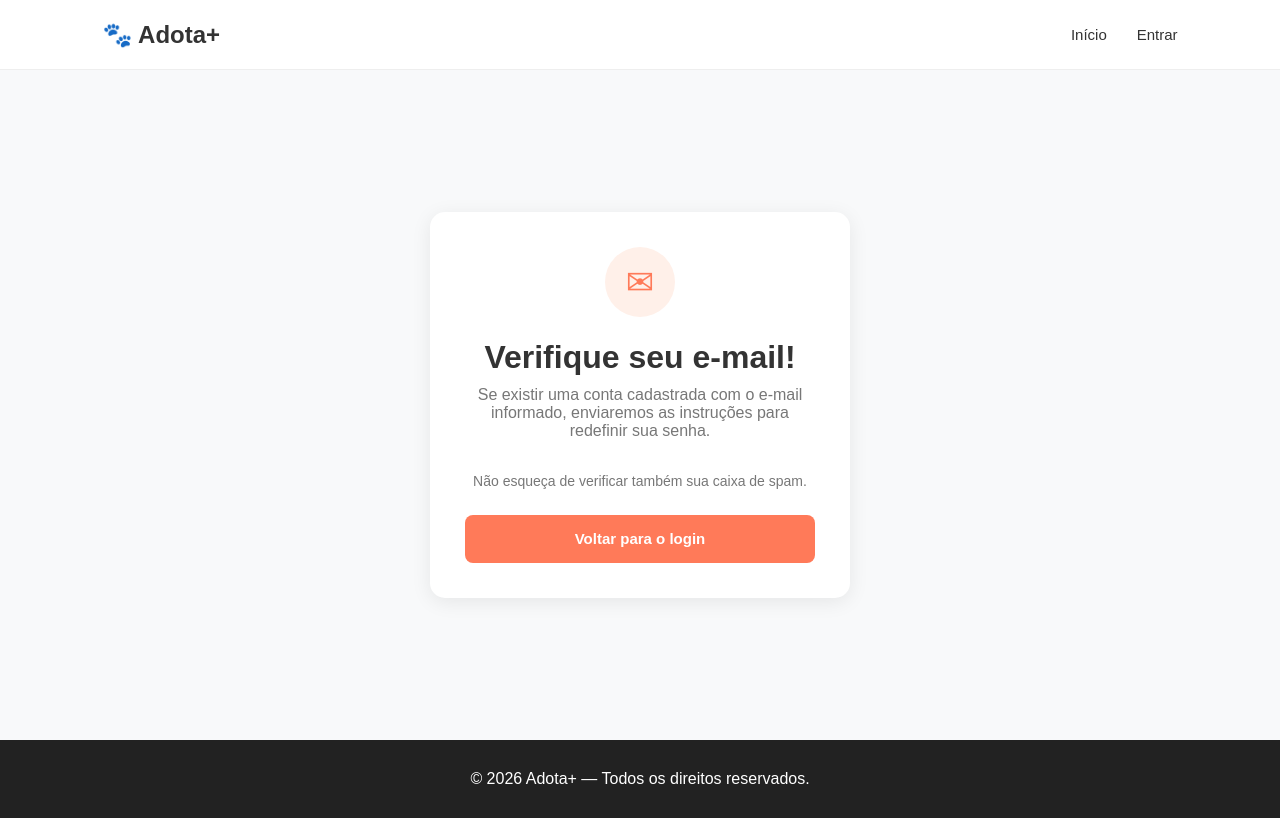
After one commit to igoroliveira77/AdotaMais, a Django app: page /recuperar-senha/enviado/ in a window 1280 px wide. The commit adds this page. Run offline with Django 5.2, Linux system fonts and the light colour scheme.

Commit message:
feat: adiciona recuperação de senha

```diff
--- a/config/settings.py
+++ b/config/settings.py
@@ -130,11 +130,7 @@ STATIC_URL = 'static/'
 # Email
 # https://docs.djangoproject.com/en/6.1/topics/email/#topic-email-configuration
 
-MAILERS = {
-    'default': {
-        'BACKEND': 'django.core.mail.backends.console.EmailBackend',
-    },
-}
+EMAIL_BACKEND = 'django.core.mail.backends.console.EmailBackend'
 
 MEDIA_URL = '/media/'
 MEDIA_ROOT = BASE_DIR / 'media'
--- a/config/urls.py
+++ b/config/urls.py
@@ -18,11 +18,51 @@ from django.contrib import admin
 from django.urls import include, path
 from django.conf import settings
 from django.conf.urls.static import static
+from django.contrib.auth import views as auth_views
 
 urlpatterns = [
     path('admin/', admin.site.urls),
     path('', include('core.urls')),
+
+    path(
+        'recuperar-senha/',
+        auth_views.PasswordResetView.as_view(
+            template_name='core/recuperar_senha.html',
+            email_template_name='core/email_recuperacao_senha.txt',
+            subject_template_name='core/assunto_recuperacao_senha.txt',
+            success_url='/recuperar-senha/enviado/'
+        ),
+        name='password_reset'
+    ),
+
+    path(
+        'recuperar-senha/enviado/',
+        auth_views.PasswordResetDoneView.as_view(
+            template_name='core/senha_enviada.html'
+        ),
+        name='password_reset_done'
+    ),
+
+    path(
+        'redefinir-senha/<uidb64>/<token>/',
+        auth_views.PasswordResetConfirmView.as_view(
+            template_name='core/redefinir_senha.html',
+            success_url='/redefinir-senha/concluido/'
+        ),
+        name='password_reset_confirm'
+    ),
+
+    path(
+        'redefinir-senha/concluido/',
+        auth_views.PasswordResetCompleteView.as_view(
+            template_name='core/senha_redefinida.html'
+        ),
+        name='password_reset_complete'
+    ),
 ]
 
 if settings.DEBUG:
-    urlpatterns += static(settings.MEDIA_URL, document_root=settings.MEDIA_ROOT)
+    urlpatterns += static(
+        settings.MEDIA_URL,
+        document_root=settings.MEDIA_ROOT
+    )
--- a/core/static/core/css/style.css
+++ b/core/static/core/css/style.css
@@ -1672,3 +1672,77 @@ footer {
         align-items: center;
     }
 }
+
+
+
+/* LINK DE RECUPERAÇÃO DE SENHA */
+
+.recuperar-senha-link {
+    display: flex;
+    justify-content: center;
+    margin-top: 14px;
+    margin-bottom: 12px;
+}
+
+.recuperar-senha-link a {
+    color: #ff7a59;
+    font-size: 14px;
+    font-weight: 600;
+    text-decoration: none;
+    transition: color 0.2s;
+}
+
+.recuperar-senha-link a:hover {
+    color: #e96b4b;
+    text-decoration: underline;
+}
+
+
+
+
+/* TELA DE CONFIRMAÇÃO DE RECUPERAÇÃO */
+
+.recuperacao-icone {
+    width: 70px;
+    height: 70px;
+    margin: 0 auto 22px;
+    display: flex;
+    align-items: center;
+    justify-content: center;
+    border-radius: 50%;
+    background-color: #fff0e9;
+    color: #ff7a59;
+    font-size: 34px;
+}
+
+.login-box .recuperacao-observacao {
+    margin: 22px 0;
+    color: #777;
+    font-size: 14px;
+    line-height: 1.6;
+    text-align: center;
+}
+
+.recuperacao-botao {
+    display: flex;
+    align-items: center;
+    justify-content: center;
+    width: 100%;
+    min-height: 48px;
+    box-sizing: border-box;
+    padding: 13px 20px;
+    margin-top: 10px;
+    border: none;
+    border-radius: 8px;
+    background-color: #ff7a59;
+    color: #fff;
+    font-size: 15px;
+    font-weight: 600;
+    text-decoration: none;
+    text-align: center;
+    transition: opacity 0.2s;
+}
+
+.recuperacao-botao:hover {
+    opacity: 0.88;
+}
--- /dev/null
+++ b/core/templates/core/assunto_recuperacao_senha.txt
@@ -0,0 +1 @@
+Recuperação de senha - Adota+
--- /dev/null
+++ b/core/templates/core/senha_enviada.html
@@ -0,0 +1,64 @@
+
+{% load static %}
+
+<!DOCTYPE html>
+<html lang="pt-BR">
+
+<head>
+    <meta charset="UTF-8">
+    <meta name="viewport" content="width=device-width, initial-scale=1.0">
+
+    <title>E-mail enviado | Adota+</title>
+
+    <link rel="stylesheet" href="{% static 'core/css/style.css' %}?v=19">
+</head>
+
+<body>
+
+    <header class="navbar">
+
+        <div class="logo">
+            🐾 Adota+
+        </div>
+
+        <nav>
+            <a href="{% url 'inicio' %}">Início</a>
+            <a href="{% url 'login' %}">Entrar</a>
+        </nav>
+
+    </header>
+
+    <main class="login-container">
+
+        <div class="login-box">
+
+            <div class="recuperacao-icone">
+                ✉
+            </div>
+
+            <h1>Verifique seu e-mail!</h1>
+
+            <p class="login-subtitle">
+                Se existir uma conta cadastrada com o e-mail informado,
+                enviaremos as instruções para redefinir sua senha.
+            </p>
+
+            <p class="recuperacao-observacao">
+                Não esqueça de verificar também sua caixa de spam.
+            </p>
+
+            <a href="{% url 'login' %}" class="recuperacao-botao">
+                Voltar para o login
+            </a>
+
+        </div>
+
+    </main>
+
+    <footer>
+        <p>© 2026 Adota+ — Todos os direitos reservados.</p>
+    </footer>
+
+</body>
+
+</html>
```
Also changed, not shown: core/templates/core/email_recuperacao_senha.txt (added, +12 -0 lines), core/templates/core/login.html (+7 -1 lines), core/templates/core/recuperar_senha.html (added, +84 -0 lines), core/templates/core/redefinir_senha.html (added, +120 -0 lines), core/templates/core/senha_redefinida.html (added, +56 -0 lines).
